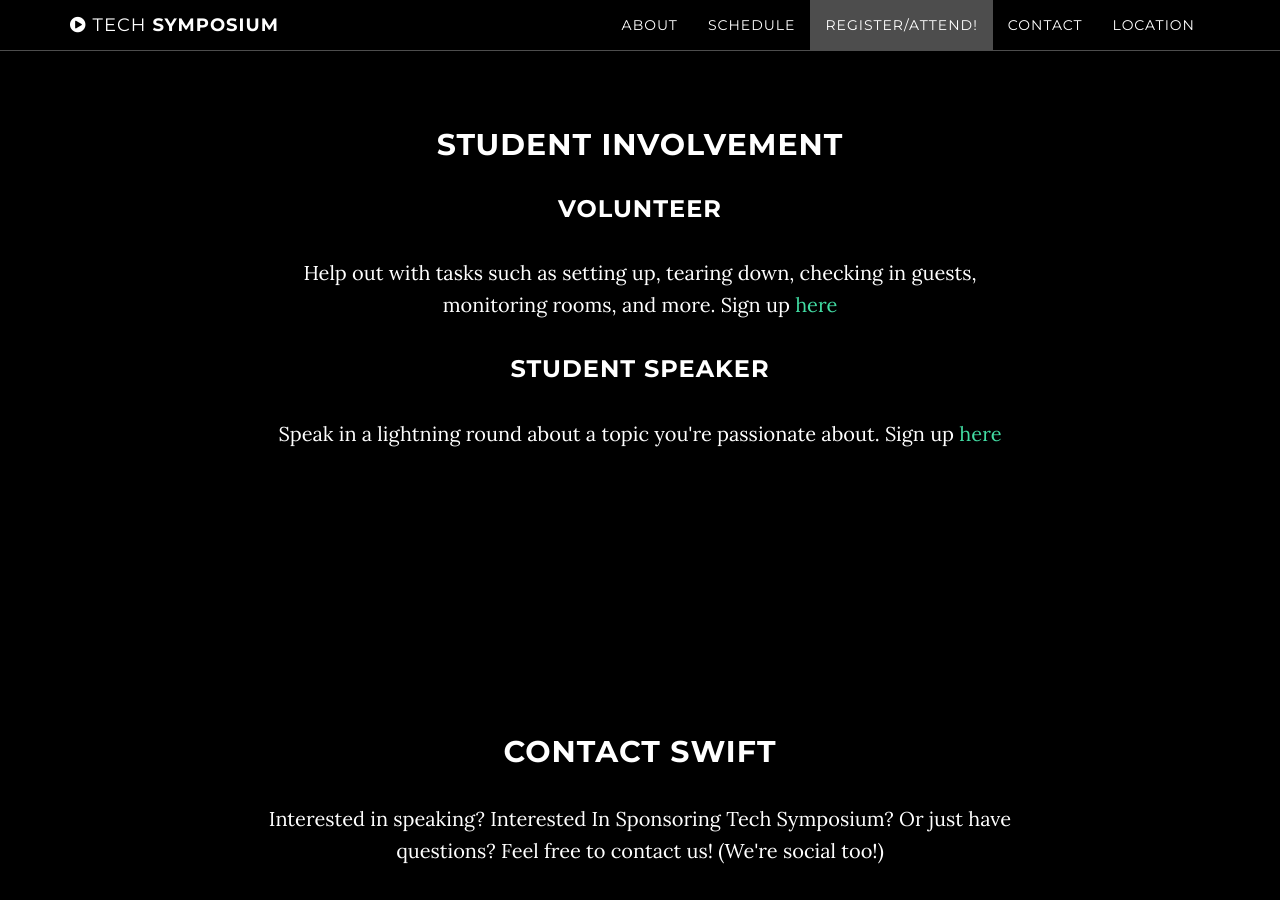
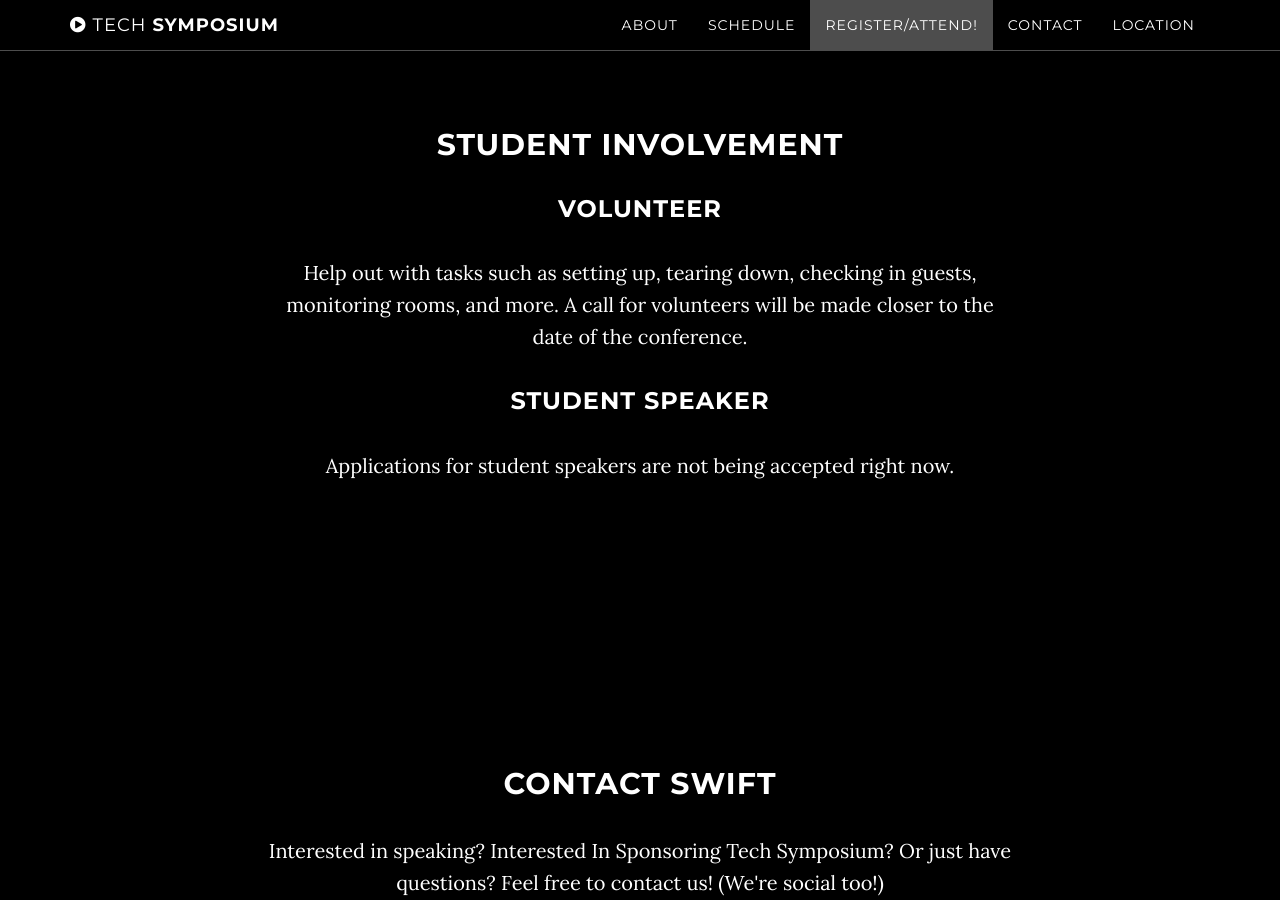
Before and after one commit to CalPolySWIFT/techsymposium-website, a Jekyll site: the page built from index.html, in a window 1280 px wide and 900 px high, scrolled down 2868 px. Built offline with Jekyll 4.4.1, drawn with Linux system fonts in a browser that asks for light colours.

Commit message:
Update index.html

```diff
--- a/index.html
+++ b/index.html
@@ -114,8 +114,7 @@ mapurl: "https://www.google.com/maps/embed/v1/place?q=college%20of%20business%20
     <div id="student-volunteer" class="row">
         <div class="col-lg-8 col-lg-offset-2">
             <h3>Volunteer</h3>
-            <p>Help out with tasks such as setting up, tearing down, checking in guests, monitoring rooms, and more.
-                Sign up <a href="https://goo.gl/forms/pEOUMCRJueNxgjAe2">here</a>
+            <p>Help out with tasks such as setting up, tearing down, checking in guests, monitoring rooms, and more. A call for volunteers will be made closer to the date of the conference.
             </p>
         </div>
     </div>
@@ -123,8 +122,7 @@ mapurl: "https://www.google.com/maps/embed/v1/place?q=college%20of%20business%20
     <div id="studentspeaker" class="row">
         <div class="col-lg-8 col-lg-offset-2">
             <h3>Student Speaker</h3>
-            <p>Speak in a lightning round about a topic you're passionate about.
-               Sign up <a href="https://goo.gl/forms/kOwQ5m4IdlBRXhyo1">here</a>
+            <p>Applications for student speakers are not being accepted right now.
             </p>
         </div>
     </div>
```
